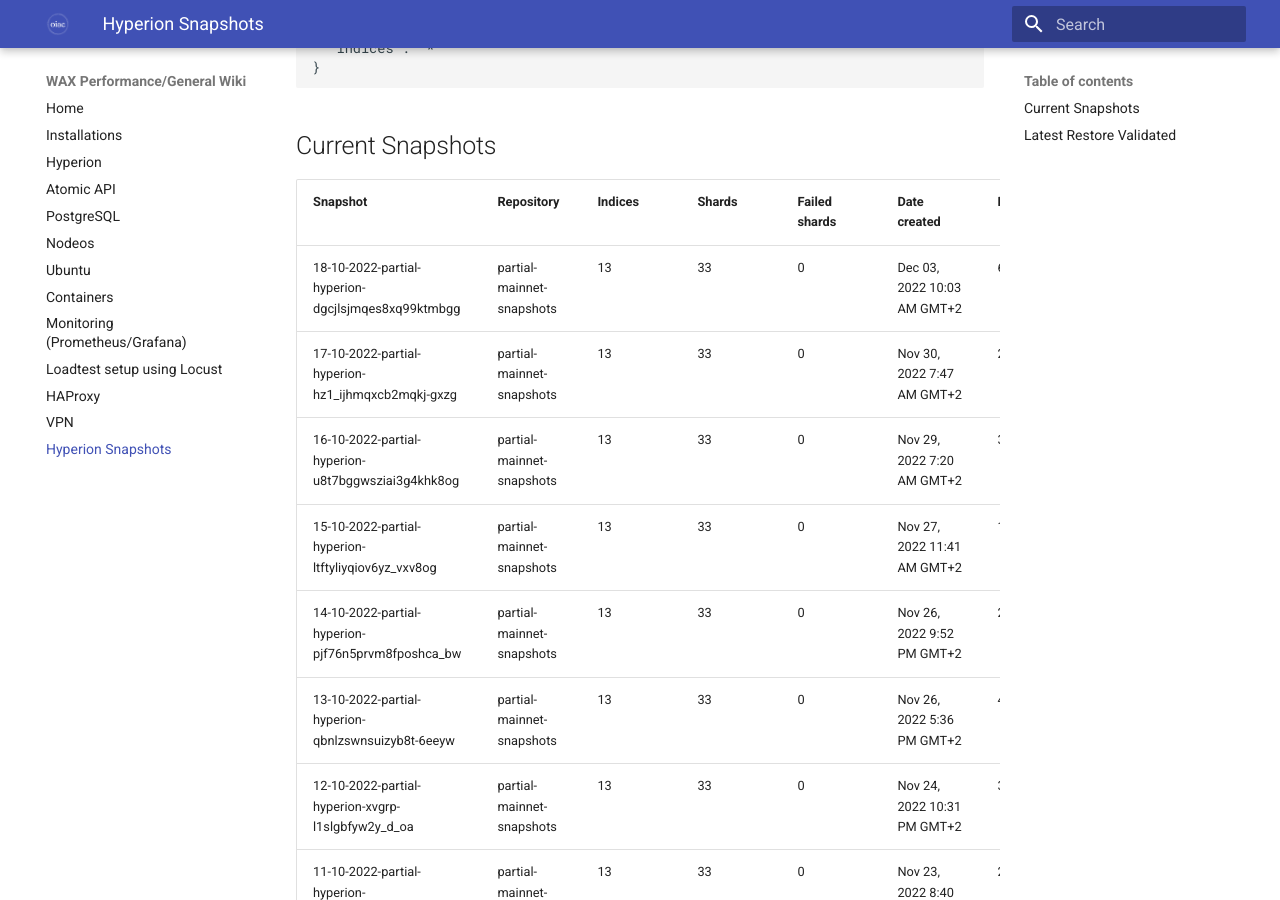
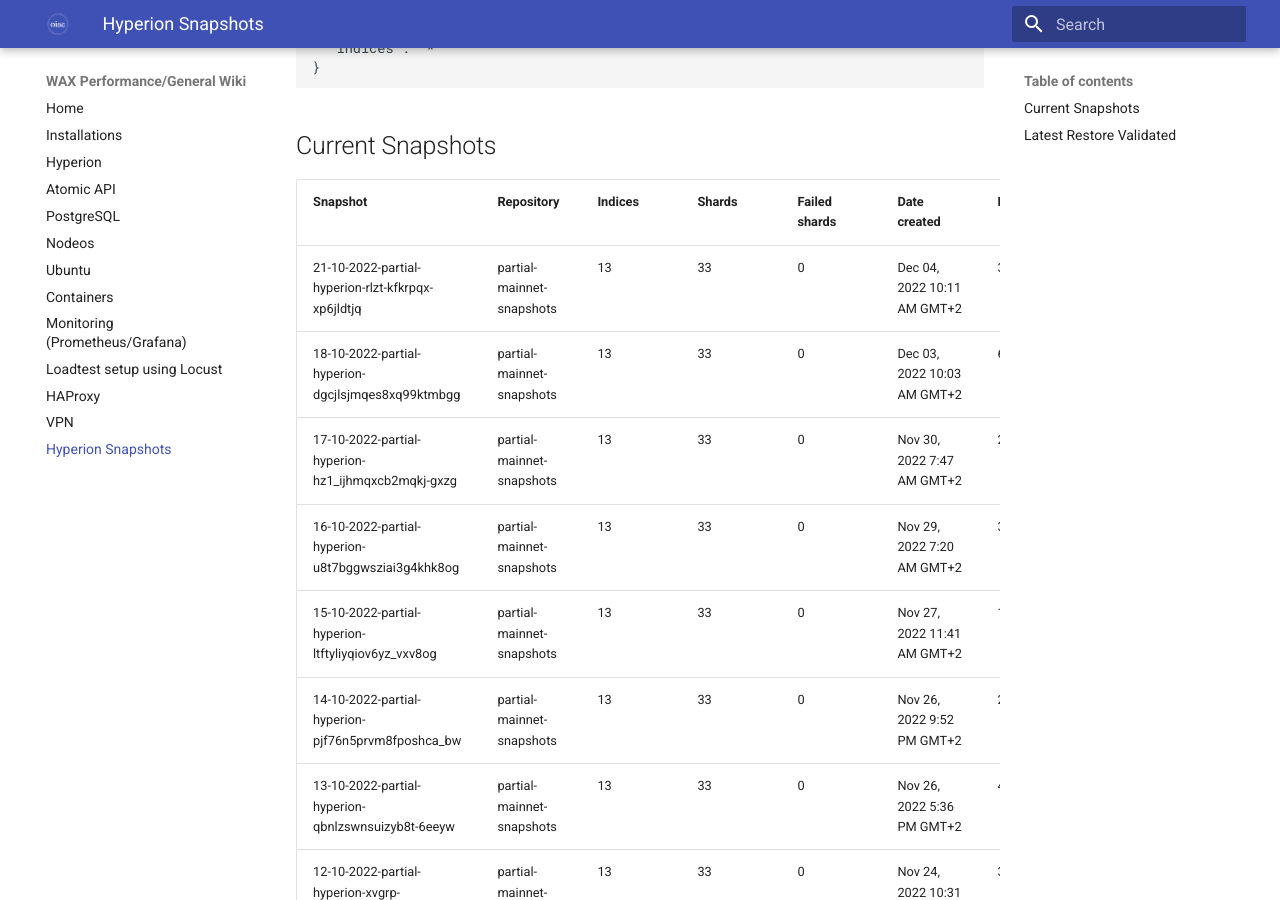
Before and after one commit to oneinacillian/wiki, an MkDocs documentation site: the page built from docs/snapshots.md, in a window 1280 px wide and 900 px high, scrolled down 2022 px. Built offline with MkDocs 1.6.1 and Material for MkDocs 9.7.7, drawn with Linux system fonts in a browser that asks for light colours.

Commit message:
Added snapshot for 21/10/2022

```diff
--- a/docs/snapshots.md
+++ b/docs/snapshots.md
@@ -60,6 +60,7 @@
 
 | Snapshot                                           | Repository                | Indices | Shards | Failed shards | Date created                | Duration |
 |----------------------------------------------------|---------------------------|---------|--------|---------------|-----------------------------|----------|
+| 21-10-2022-partial-hyperion-rlzt-kfkrpqx-xp6jldtjq | partial-mainnet-snapshots | 13      | 33     | 0             | Dec 04, 2022 10:11 AM GMT+2 | 38s      |
 | 18-10-2022-partial-hyperion-dgcjlsjmqes8xq99ktmbgg | partial-mainnet-snapshots | 13      | 33     | 0             | Dec 03, 2022 10:03 AM GMT+2 | 61s      |
 | 17-10-2022-partial-hyperion-hz1_ijhmqxcb2mqkj-gxzg | partial-mainnet-snapshots | 13      | 33     | 0             | Nov 30, 2022 7:47 AM GMT+2  | 24s      |
 | 16-10-2022-partial-hyperion-u8t7bggwsziai3g4khk8og | partial-mainnet-snapshots | 13      | 33     | 0             | Nov 29, 2022 7:20 AM GMT+2  | 33s      |
```
